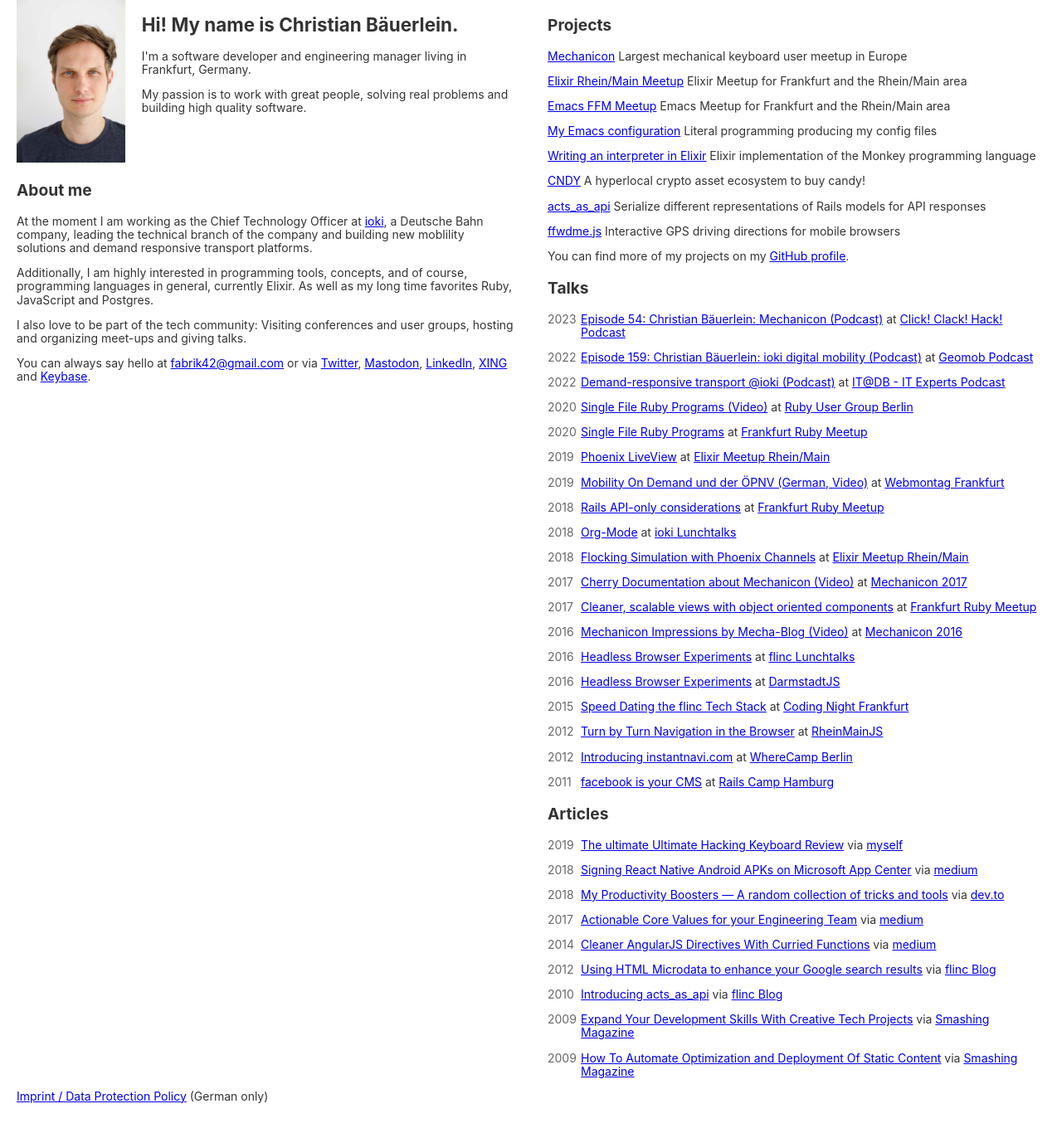
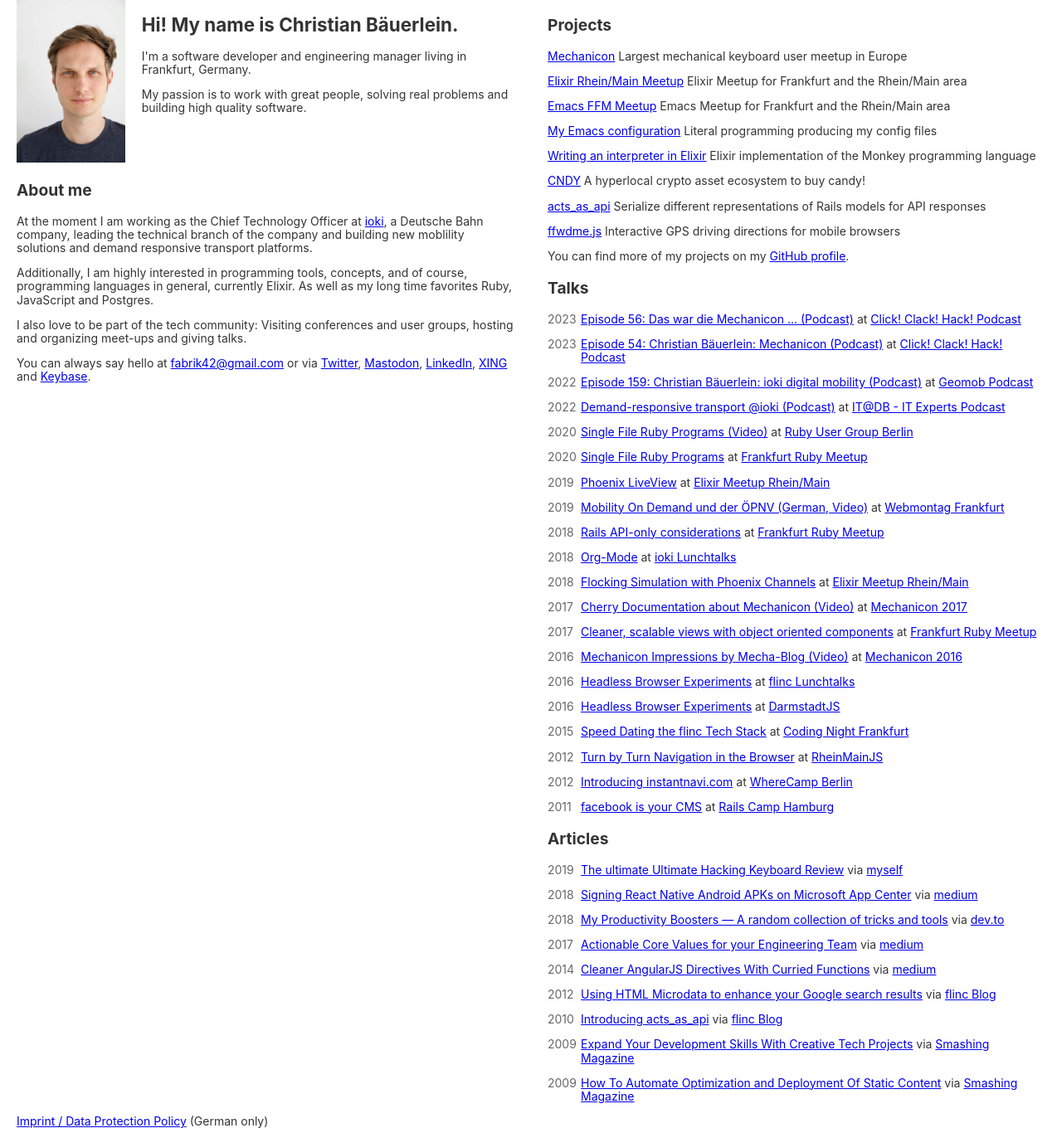
Before and after one commit to fabrik42/fabrik42.github.com, a Jekyll site: the page built from index.html, in a window 1280 px wide. Shown: the whole page at 83% size. Built offline with Jekyll 4.4.1, drawn with Linux system fonts in a browser that asks for light colours; before the commit the page ends 1330 px from its top, so only the background shows below that.

Commit message:
Add new podcast episode

```diff
--- a/_data/talks.yml
+++ b/_data/talks.yml
@@ -1,3 +1,10 @@
+- year : 2023
+  date: 2023-02-06
+  title: "Episode 56: Das war die Mechanicon ... (Podcast)"
+  occasion: Click! Clack! Hack! Podcast
+  occasion_url: https://www.nerdbude.com/podcast
+  slides_url: https://www.nerdbude.com/podcast/056.html
+
 - year : 2023
   date: 2023-01-09
   title: "Episode 54: Christian Bäuerlein: Mechanicon (Podcast)"
```
